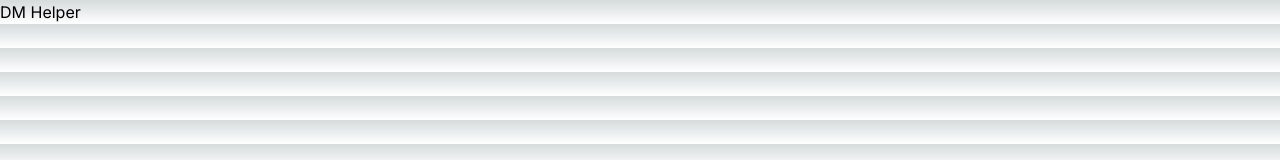
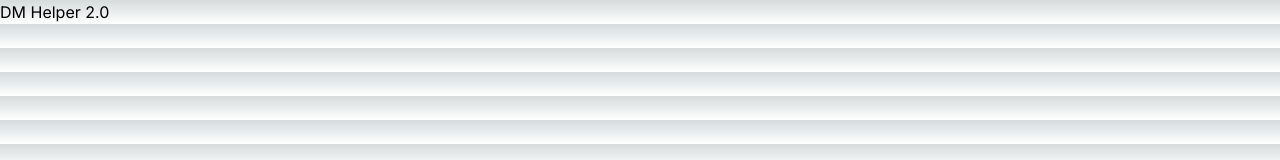
Before and after one commit to Minilodon/new-boilerplate, a Next.js app: page / in a window 1280 px wide. Shown: the top 160 px of the page. Built offline with nearby package versions, Linux system fonts and the light colour scheme.

Commit message:
fix: added text to main page component

```diff
--- a/src/app/page.tsx
+++ b/src/app/page.tsx
@@ -1,5 +1,5 @@
 import Main from '@/components/Main'
 
 export default function Home() {
-  return <Main />
+  return <Main title="DM Helper 2.0" />
 }
```
